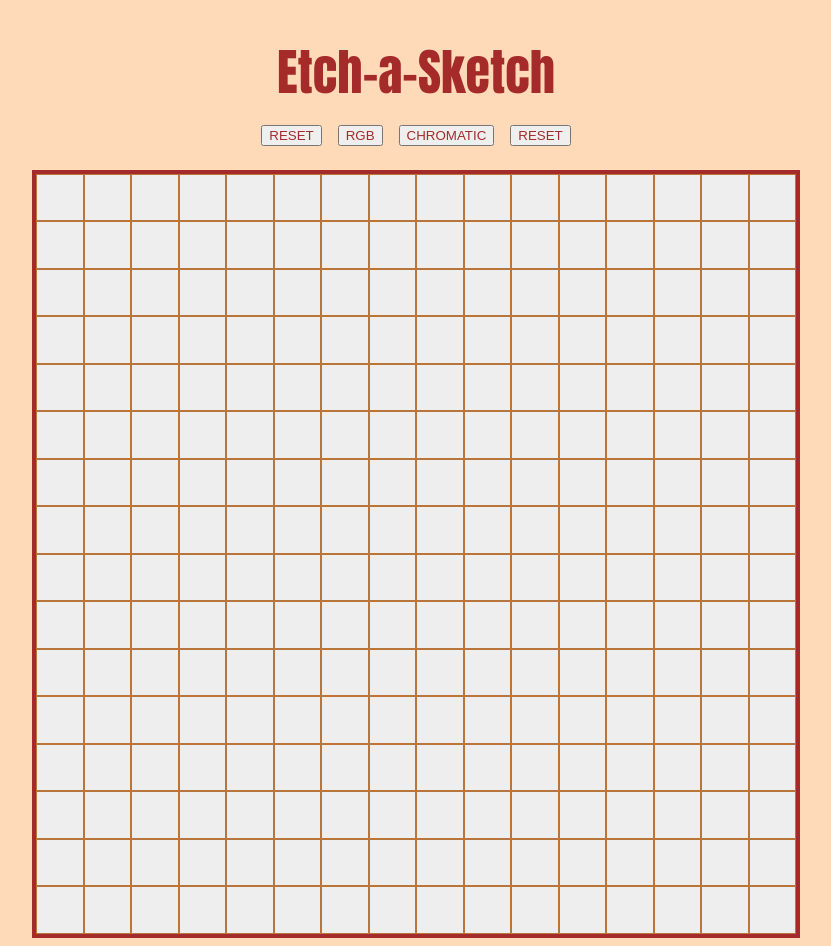
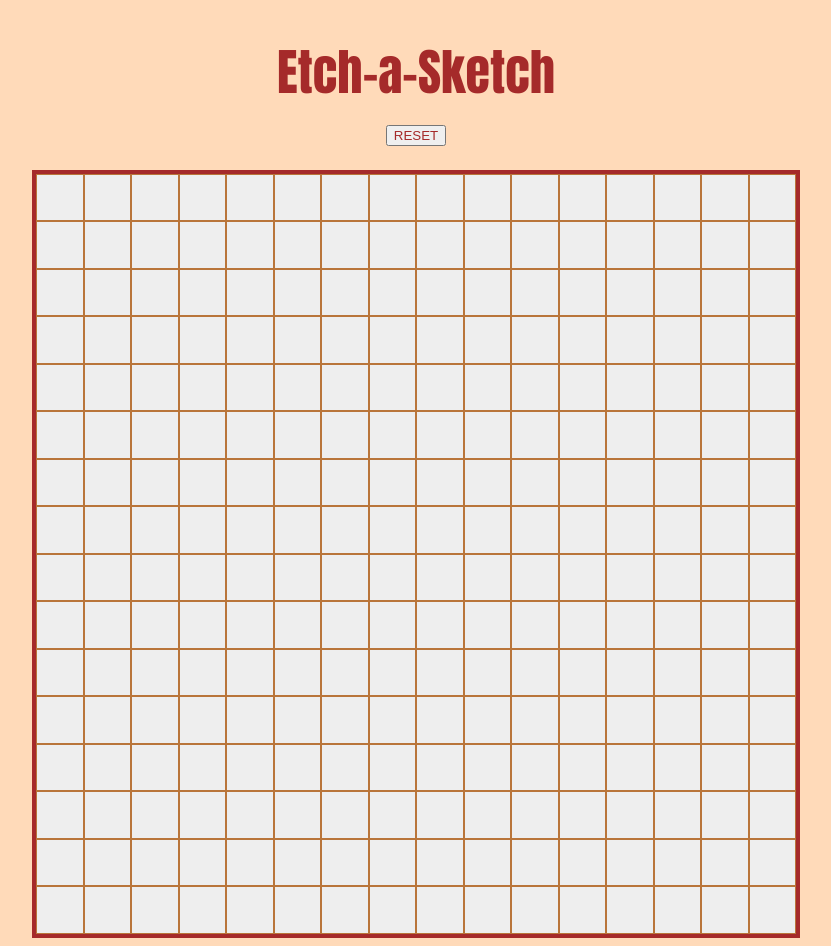
Before and after one commit to np-90/odin-etch-a-sketch, a plain HTML site: page index.html in a window 1280 px wide. Shown: the whole page, without its empty margins (224-1055 px from the left). Drawn offline with Linux system fonts and the light colour scheme.

Commit message:
Removed extra buttons.

```diff
--- a/index.html
+++ b/index.html
@@ -11,9 +11,9 @@
     <h1>Etch-a-Sketch</h1>
     <div id="nav">
         <button id="reset">RESET</button>
-        <button value="reset">RGB</button>
+        <!-- <button value="reset">RGB</button>
         <button value="reset">CHROMATIC</button>
-        <button value="reset">RESET</button>
+        <button value="reset">RESET</button> -->
     </div>
     <div id="container"></div>
 
```
